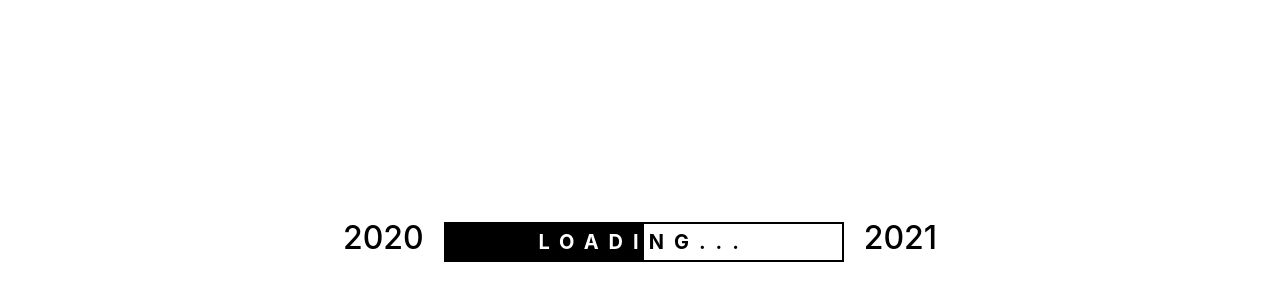
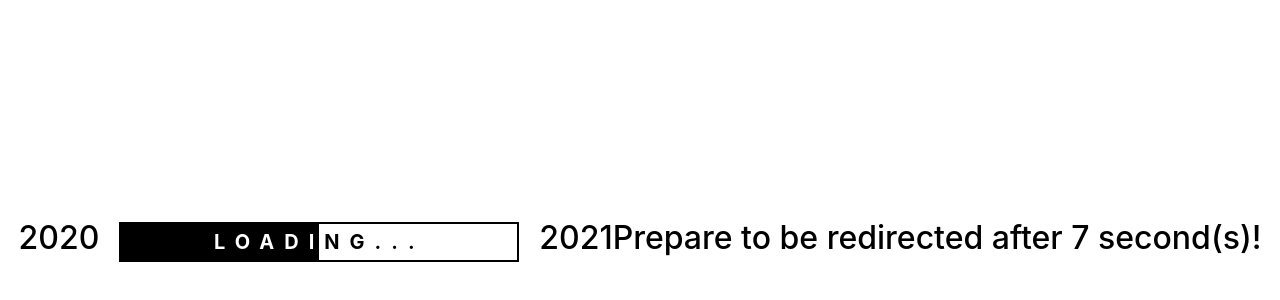
Before and after one commit to laclieuquy/cuocthianh, a plain HTML site: page index.html in a window 1280 px wide. Shown: the part 158-458 px from the top of the page. Drawn offline with nearby package versions, Linux system fonts and the light colour scheme.

Commit message:
Update index.html

```diff
--- a/index.html
+++ b/index.html
@@ -25,6 +25,7 @@
         <h2>2020</h2>
         <div class="bar"></div>
         <h2>2021</h2>
+        <h2>Prepare to be redirected after <span id="container"></span> second(s)!</h2>
     </div>
 </body>
 <script src='https://cdnjs.cloudflare.com/ajax/libs/jquery/3.2.1/jquery.min.js'></script>
```
